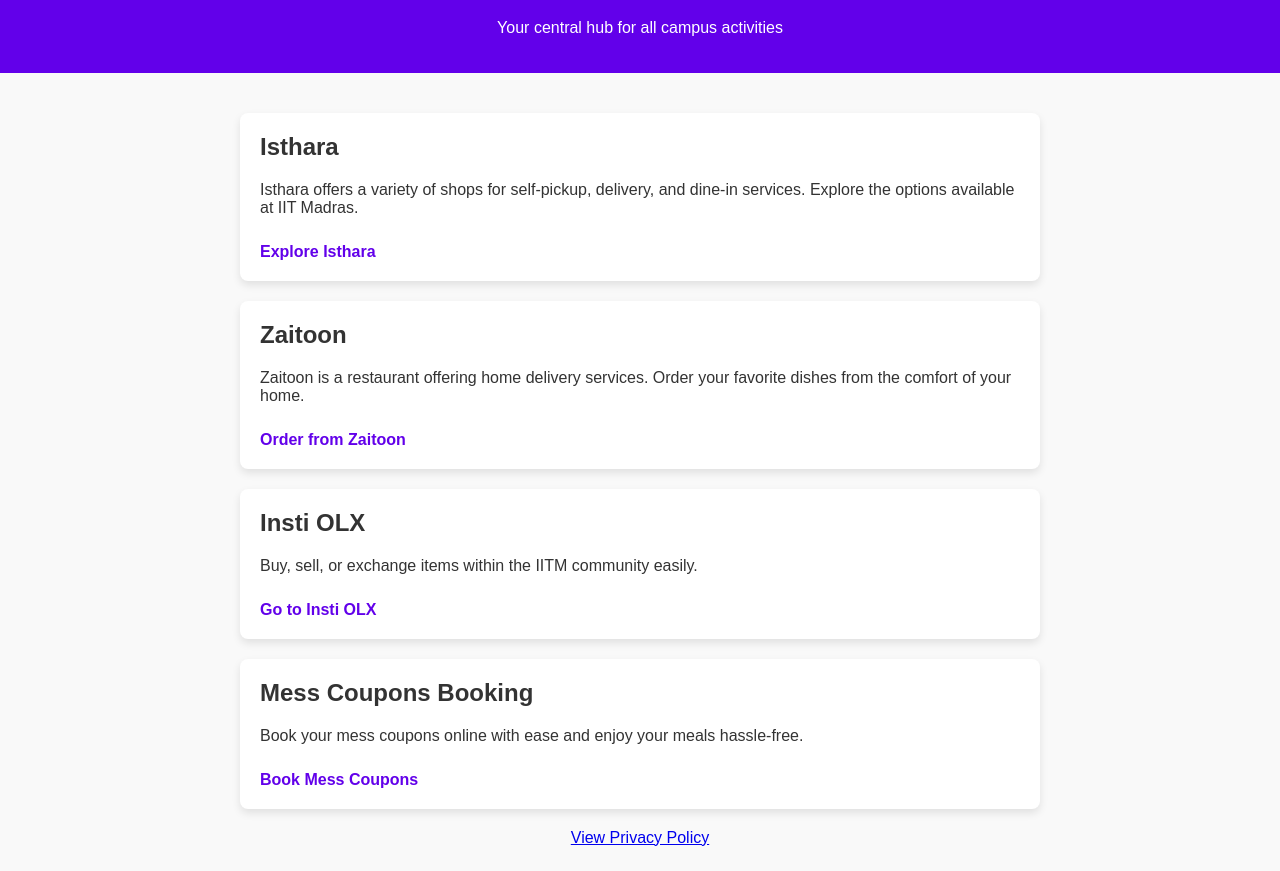
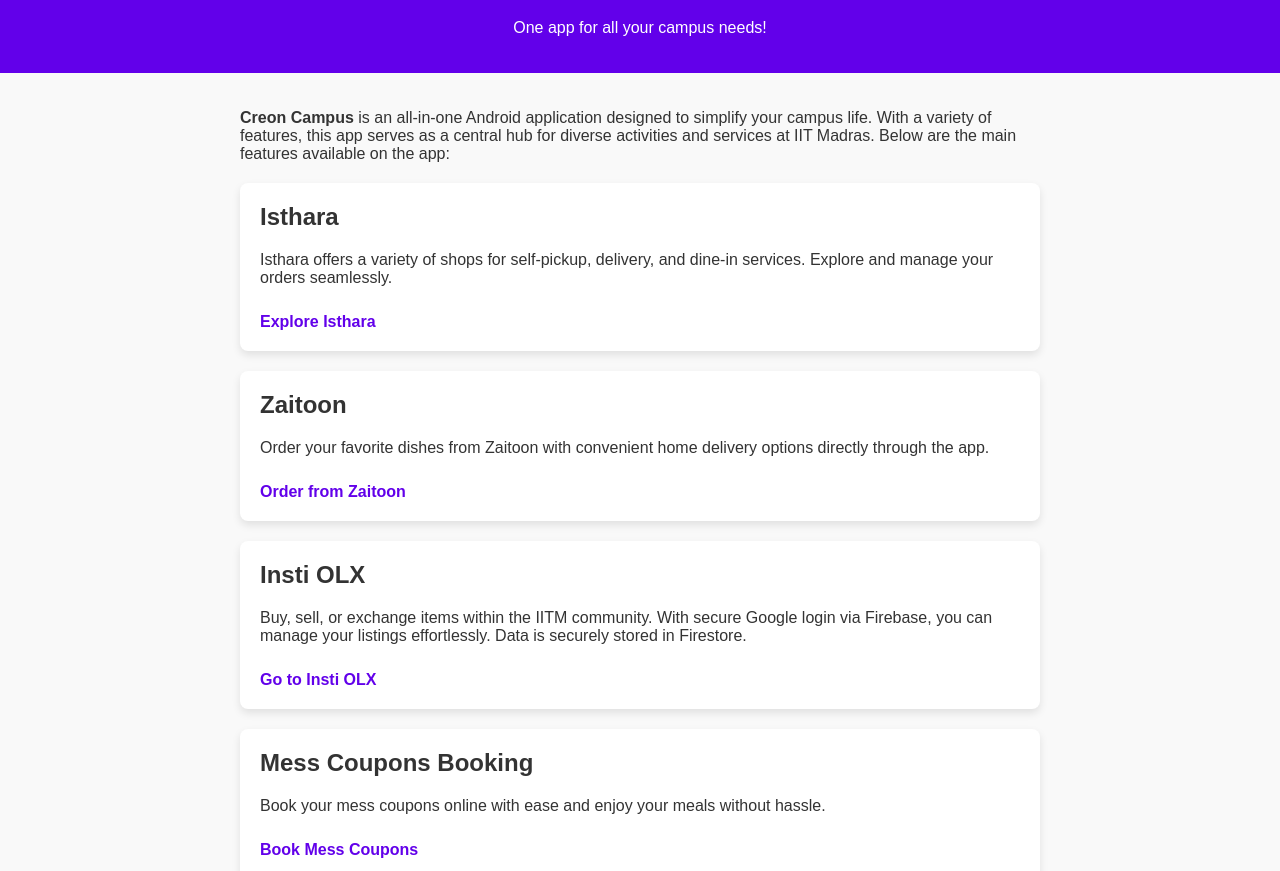
Before and after one commit to 0rajnishk/creon-campus, a plain HTML site: page index.html in a window 1280 px wide. Shown: the part 81-952 px from the top of the page. Drawn offline with Linux system fonts and the light colour scheme.

Commit message:
Update index.html

```diff
--- a/index.html
+++ b/index.html
@@ -3,7 +3,7 @@
 <head>
     <meta charset="UTF-8">
     <meta name="viewport" content="width=device-width, initial-scale=1.0">
-    <title>Creon Campus</title>
+    <title>Creon Campus - Android App</title>
     <style>
         body {
             font-family: Arial, sans-serif;
@@ -59,35 +59,37 @@
 <body>
     <header>
         <h1>Welcome to Creon Campus</h1>
-        <p>Your central hub for all campus activities</p>
+        <p>One app for all your campus needs!</p>
     </header>
 
     <div class="container">
+        <p><strong>Creon Campus</strong> is an all-in-one Android application designed to simplify your campus life. With a variety of features, this app serves as a central hub for diverse activities and services at IIT Madras. Below are the main features available on the app:</p>
+
         <!-- Isthara -->
         <div class="feature">
             <h2>Isthara</h2>
-            <p>Isthara offers a variety of shops for self-pickup, delivery, and dine-in services. Explore the options available at IIT Madras.</p>
+            <p>Isthara offers a variety of shops for self-pickup, delivery, and dine-in services. Explore and manage your orders seamlessly.</p>
             <a href="https://isthara.com/mbd/IIT%20Madras" target="_blank">Explore Isthara</a>
         </div>
 
         <!-- Zaitoon -->
         <div class="feature">
             <h2>Zaitoon</h2>
-            <p>Zaitoon is a restaurant offering home delivery services. Order your favorite dishes from the comfort of your home.</p>
+            <p>Order your favorite dishes from Zaitoon with convenient home delivery options directly through the app.</p>
             <a href="zaitoon.html">Order from Zaitoon</a>
         </div>
 
         <!-- Insti OLX -->
         <div class="feature">
             <h2>Insti OLX</h2>
-            <p>Buy, sell, or exchange items within the IITM community easily.</p>
+            <p>Buy, sell, or exchange items within the IITM community. With secure Google login via Firebase, you can manage your listings effortlessly. Data is securely stored in Firestore.</p>
             <a href="insti-olx.html">Go to Insti OLX</a>
         </div>
 
         <!-- Mess Coupons Booking -->
         <div class="feature">
             <h2>Mess Coupons Booking</h2>
-            <p>Book your mess coupons online with ease and enjoy your meals hassle-free.</p>
+            <p>Book your mess coupons online with ease and enjoy your meals without hassle.</p>
             <a href="mess-coupons.html">Book Mess Coupons</a>
         </div>
 
```
